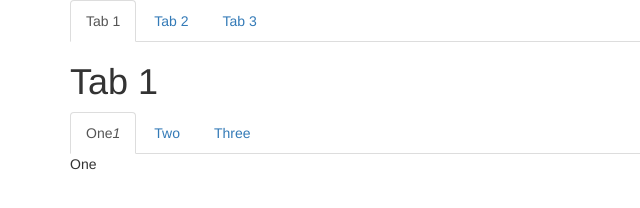
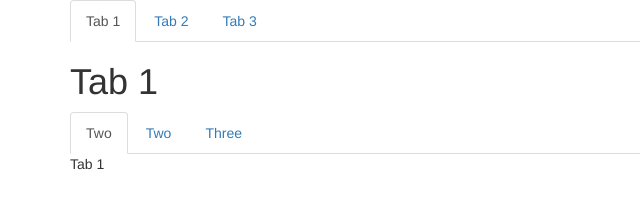
Before and after one commit to npmcdn-to-unpkg-bot/UiRouter, a plain HTML site: page UiRouter/index-ode.html at #!/main in a window 1280 px wide. Shown: the full height of the page, 0-640 px from the left. Drawn offline with Linux system fonts and the light colour scheme.

Commit message:
relabeled tabs

```diff
--- a/UiRouter/app/templates/ode/main.html
+++ b/UiRouter/app/templates/ode/main.html
@@ -6,14 +6,9 @@
     <div ui-view></div>
 
     <uib-tabset>
-        <uib-tab>
-            <uib-tab-heading>
-                <span>One</span><em>1</em>
-            </uib-tab-heading>
-            One
-        </uib-tab>
-        <uib-tab heading="Two">Two</uib-tab>
-        <uib-tab heading="Three">Three</uib-tab>
+        <uib-tab heading="Two">Tab 1</uib-tab>
+        <uib-tab heading="Two">Tab 2</uib-tab>
+        <uib-tab heading="Three">Tab 3</uib-tab>
     </uib-tabset>
 
 </div>
```
